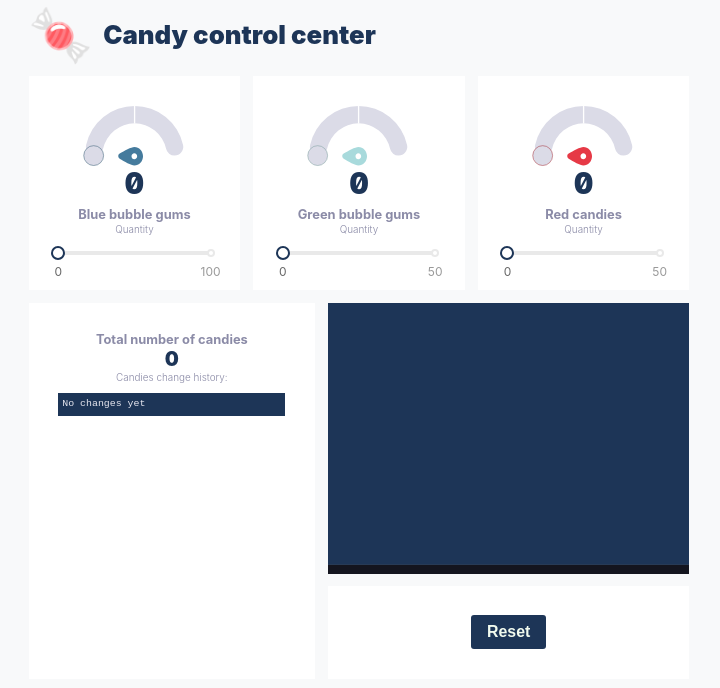
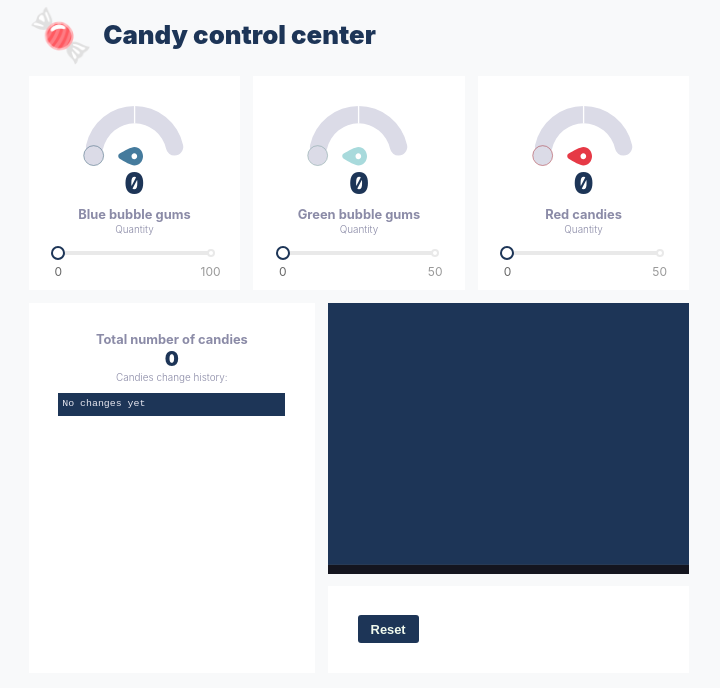
Before and after one commit to simonwinklerzh/creating-a-gauge-in-react, a React (Create React App) app: page / in a window 1280 px wide. Shown: the top 688 px of the page, without its empty margins (281-1001 px from the left). Built offline with nearby package versions, Linux system fonts and the light colour scheme.

Commit message:
Small layout update

```diff
--- a/src/components/button/button.css
+++ b/src/components/button/button.css
@@ -3,7 +3,7 @@
   color: #F1FAEE;
   border-radius: 3px;
   border: none;
-  font-size: 1.6em;
+  font-size: 1.3em;
   font-weight: 900;
   padding: 0.5em 1em;
 }
--- a/src/components/controlbuttonscontainer/controlbuttonscontainer.css
+++ b/src/components/controlbuttonscontainer/controlbuttonscontainer.css
@@ -1,7 +1,4 @@
 .controlbuttonscontainer {
-  grid-column-start: span 9;
   background: #ffffff;
   padding: 3em;
-  display: flex;
-  justify-content: center;
 }
```
